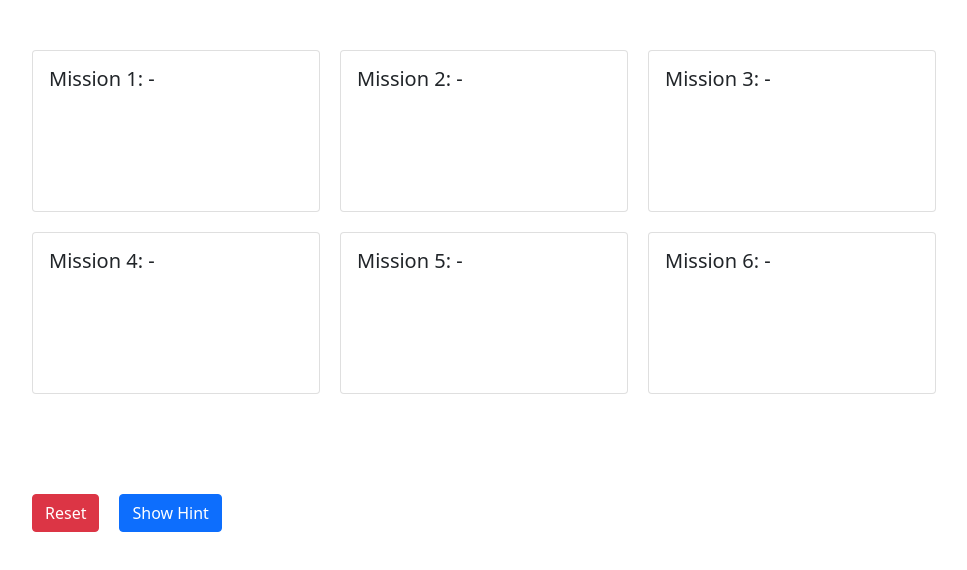
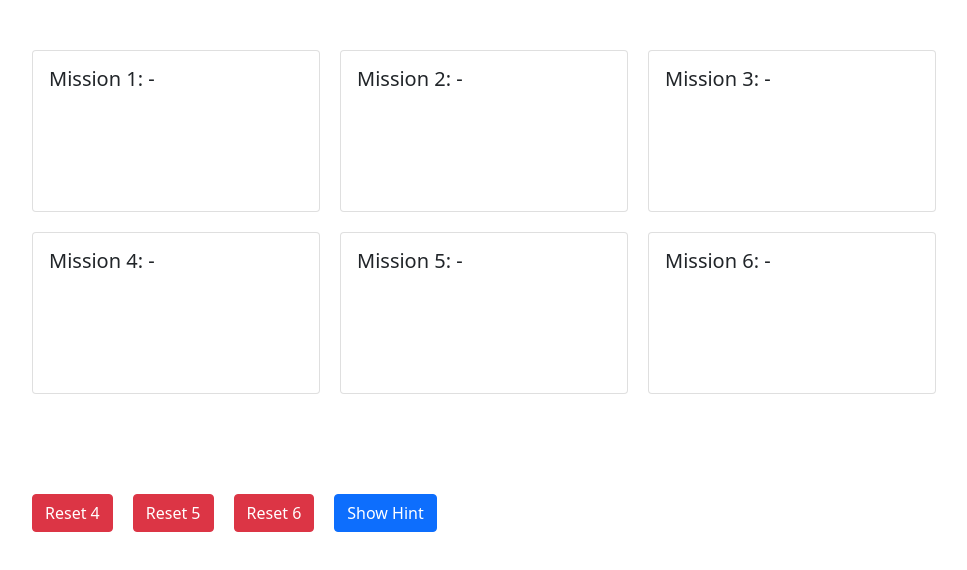
Before and after one commit to mirumodapon/camp-game, a website: page public/dashboard.html in a window 1280 px wide. Shown: the whole page, without its empty margins (18-985 px from the left). Drawn offline with nearby package versions, Linux system fonts and the light colour scheme; no server answers.

Commit message:
reset with player

```diff
--- a/public/dashboard.html
+++ b/public/dashboard.html
@@ -30,7 +30,9 @@
     </main>
 
     <p>
-      <button type="button" class="btn btn-danger" onclick="reset()">Reset</button>
+      <button type="button" class="btn btn-danger" onclick="reset(4)">Reset 4</button>
+      <button type="button" class="btn btn-danger" onclick="reset(5)">Reset 5</button>
+      <button type="button" class="btn btn-danger" onclick="reset(6)">Reset 6</button>
       <button type="button" class="btn btn-primary" onclick="showHint()">Show Hint</button>
     </p>
 
@@ -38,8 +40,8 @@
       const template = document.querySelector('.card-template')
       const main = document.querySelector('main')
 
-      function reset() {
-        fetch('/api/reset')
+      function reset(player) {
+        fetch(`/api/reset?player=${player}`)
         init()
       }
 
--- a/src/api/index.ts
+++ b/src/api/index.ts
@@ -5,14 +5,10 @@ import { Router } from 'express'
 const router = Router()
 
 router.get('/reset', (req, res) => {
+  req.app.set('player', +(req.query.player ?? 6))
   req.app.set('hints', setup())
   req.app.set('status', ['-', '-', '-', '-', '-', '-'])
 
-  res.status(200).send({ message: 'Completes' })
-})
-
-router.put('player', (req, res) => {
-  req.app.set('player', +(req.query.player ?? 6))
   res.status(200).send({ message: 'Completes' })
 })
 
```
